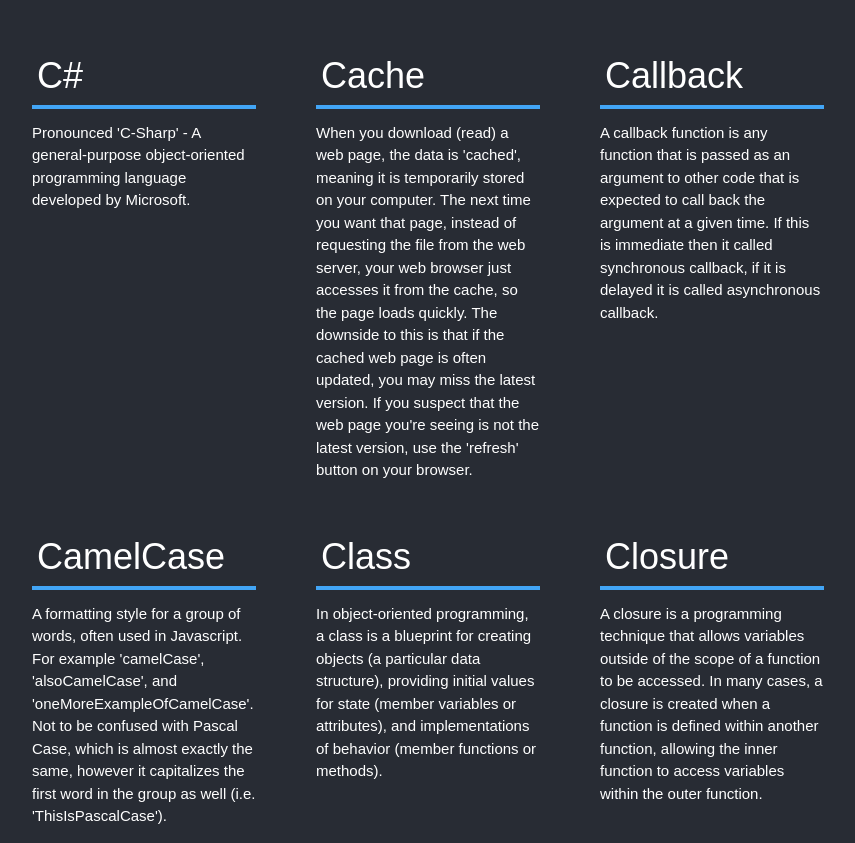
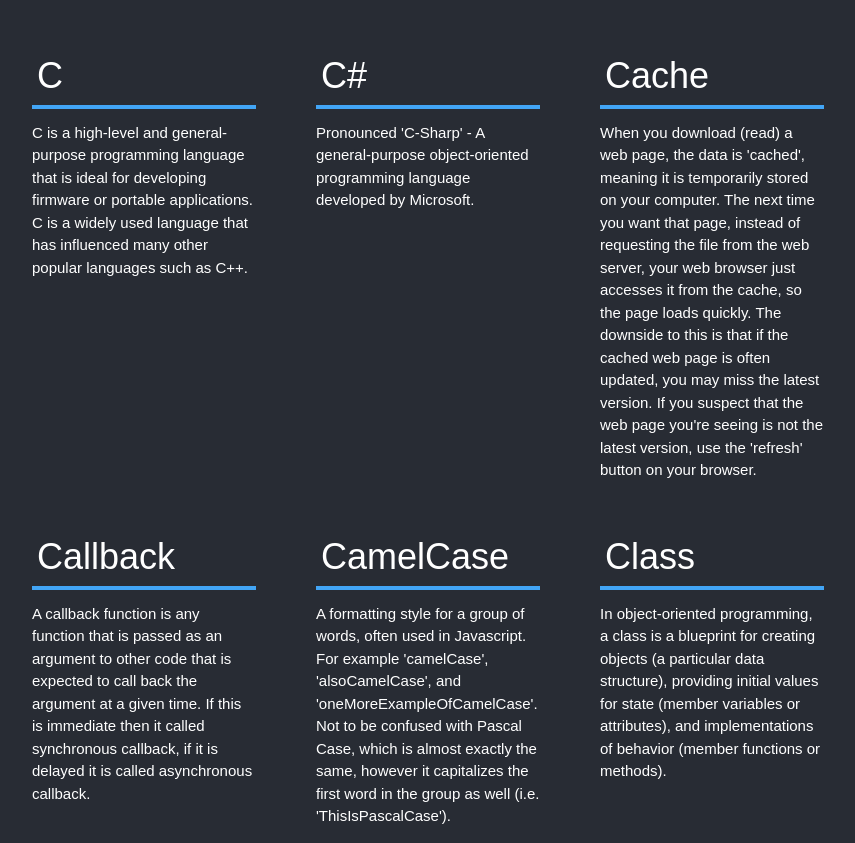
Before and after one commit to jesslark/dictionary, a React (Create React App) app: page / in a window 1280 px wide. Shown: the part 2040-2883 px from the top of the page, without its empty margins (160-1015 px from the left). Built offline with nearby package versions, Linux system fonts and the light colour scheme; a web font is replaced by a local one.

Commit message:
Added C definition

```diff
--- a/src/dictionary.js
+++ b/src/dictionary.js
@@ -551,5 +551,9 @@ export const wordList = [
   {
     "word": "Unit Testing",
     "definition": "Unit Testing is a level of software testing where individual units/ components of a software are tested. The purpose is to validate that each unit of the software performs as designed. A unit is the smallest testable part of any software. It usually has one or a few inputs and usually a single output."
+  },
+  {
+    "word": "C",
+    "definition": "C is a high-level and general-purpose programming language that is ideal for developing firmware or portable applications. C is a widely used language that has influenced many other popular languages such as C++."
   }
 ]
```
